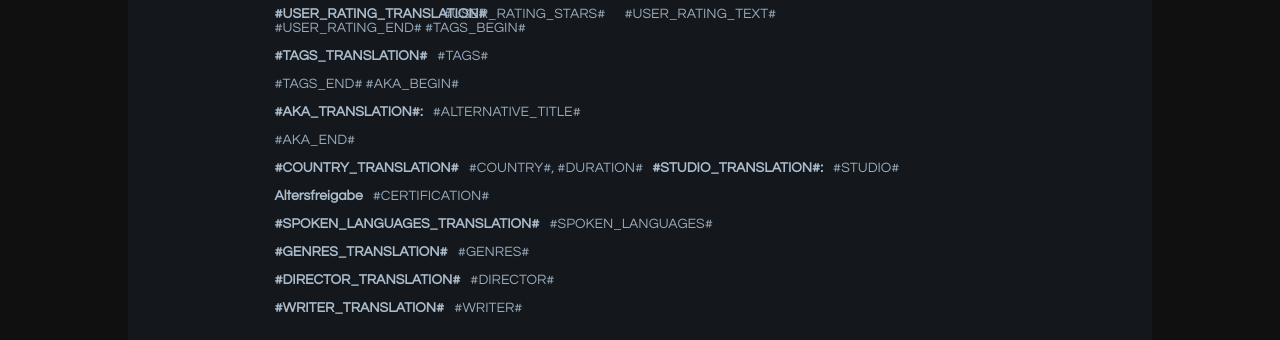
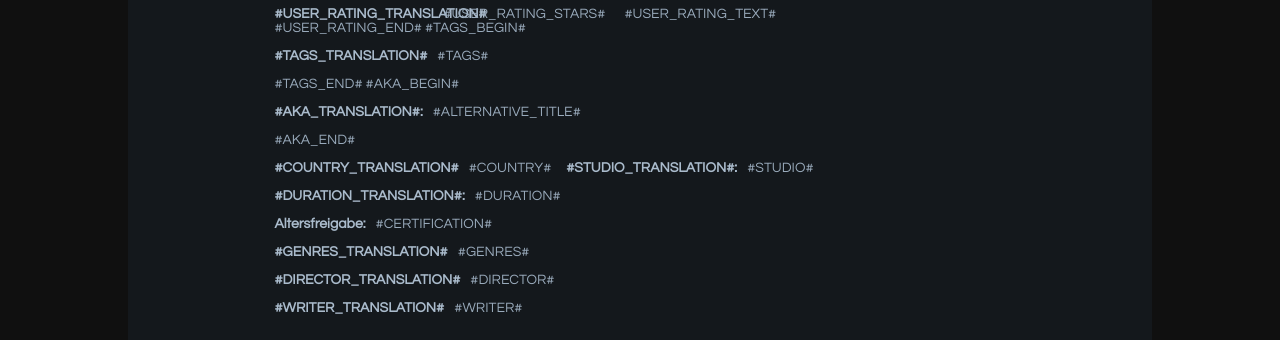
Before and after one commit to v1rusnl/EMDB-Default-Skin-Mod, a plain HTML site: page DefaultSkinMod/movie.html in a window 1280 px wide. Shown: the part 286-626 px from the top of the page. Drawn offline with Linux system fonts and the light colour scheme.

Commit message:
Update movie.html

```diff
--- a/DefaultSkinMod/movie.html
+++ b/DefaultSkinMod/movie.html
@@ -71,9 +71,9 @@
                 <p><b>#TAGS_TRANSLATION#</b>#TAGS#</p>
                 #TAGS_END#
                 #AKA_BEGIN#<p><b>#AKA_TRANSLATION#:</b>#ALTERNATIVE_TITLE#</p>#AKA_END#
-                <p><b>#COUNTRY_TRANSLATION#</b>#COUNTRY#, #DURATION#&nbsp;&nbsp;&nbsp;<b>#STUDIO_TRANSLATION#:</b>#STUDIO#</p>
-				<p><b>Altersfreigabe</b>#CERTIFICATION#</p>
-                <p><b>#SPOKEN_LANGUAGES_TRANSLATION#</b>#SPOKEN_LANGUAGES#</p>
+                <p><b>#COUNTRY_TRANSLATION#</b>#COUNTRY#&nbsp;&nbsp;&nbsp;&nbsp;&nbsp;<b>#STUDIO_TRANSLATION#:</b>#STUDIO#</p>
+				<p><b>#DURATION_TRANSLATION#:</b>#DURATION#
+				<p><b>Altersfreigabe:</b>#CERTIFICATION#</p>
                 <p><b>#GENRES_TRANSLATION#</b>#GENRES#</p>
                 <p><b>#DIRECTOR_TRANSLATION#</b>#DIRECTOR#</p>
                 <p><b>#WRITER_TRANSLATION#</b>#WRITER#</p>
```
